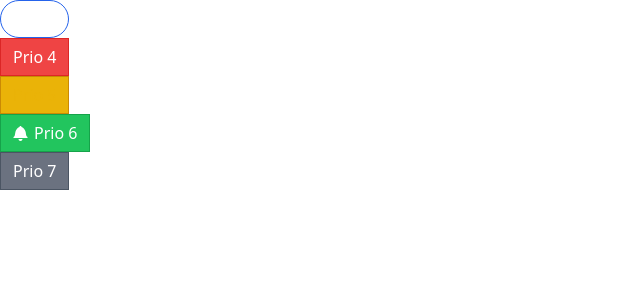
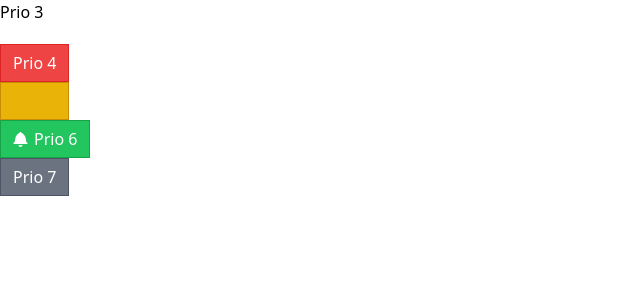
Before and after one commit to Leeyanhawrt/comps, a React (Create React App) app: page / in a window 1280 px wide. Shown: the top 300 px of the page, without its empty margins (0-640 px from the left). Built offline with nearby package versions, Linux system fonts and the light colour scheme.

Commit message:
Finish working component

```diff
--- a/src/App.js
+++ b/src/App.js
@@ -2,9 +2,13 @@
 import { GoBell } from 'react-icons/go'
 
 function App() {
+  const handleClick = () => {
+    console.log("Testing")
+  }
+
   return (
     <div>
-      <div><Button primary rounded outline>Prio 3</Button></div>
+      <div><Button primary rounded outline className="mb-5" onClick={handleClick}>Prio 3</Button></div>
       <div><Button danger>Prio 4</Button></div>
       <div><Button warning outline>Prio 5</Button></div>
       <div><Button success><GoBell />Prio 6</Button></div>
--- a/src/Button.js
+++ b/src/Button.js
@@ -8,24 +8,25 @@
   danger,
   outline,
   rounded,
+  ...rest
 }) {
-  const classes = className('flex', 'items-center', 'px-3', 'py-1.5', 'border', {
+  const classes = className(rest.className, 'flex', 'items-center', 'px-3', 'py-1.5', 'border', {
+    'border-blue-600 bg-blue-500 text-white': primary,
+    'border-gray-600 bg-gray-500 text-white': secondary,
+    'border-green-600 bg-green-500 text-white': success,
+    'border-yellow-600 bg-yellow-500 text-white': warning,
+    'border-red-600 bg-red-500 text-white': danger,
     'bg-white': outline,
     'text-blue-500': outline && primary,
     'text-gray-500': outline && secondary,
     'text-green-500': outline && success,
     'text-yellow-500': outline && warning,
     'text-red-500': outline && danger,
-    'border-blue-600 bg-blue-500 text-white': primary,
-    'border-gray-600 bg-gray-500 text-white': secondary,
-    'border-green-600 bg-green-500 text-white': success,
-    'border-yellow-600 bg-yellow-500 text-white': warning,
-    'border-red-600 bg-red-500 text-white': danger,
     'rounded-full': rounded,
   });
 
   return (
-    <button className={classes}>
+    <button className={classes} {...rest}>
       {children}
     </button>
   )
```
